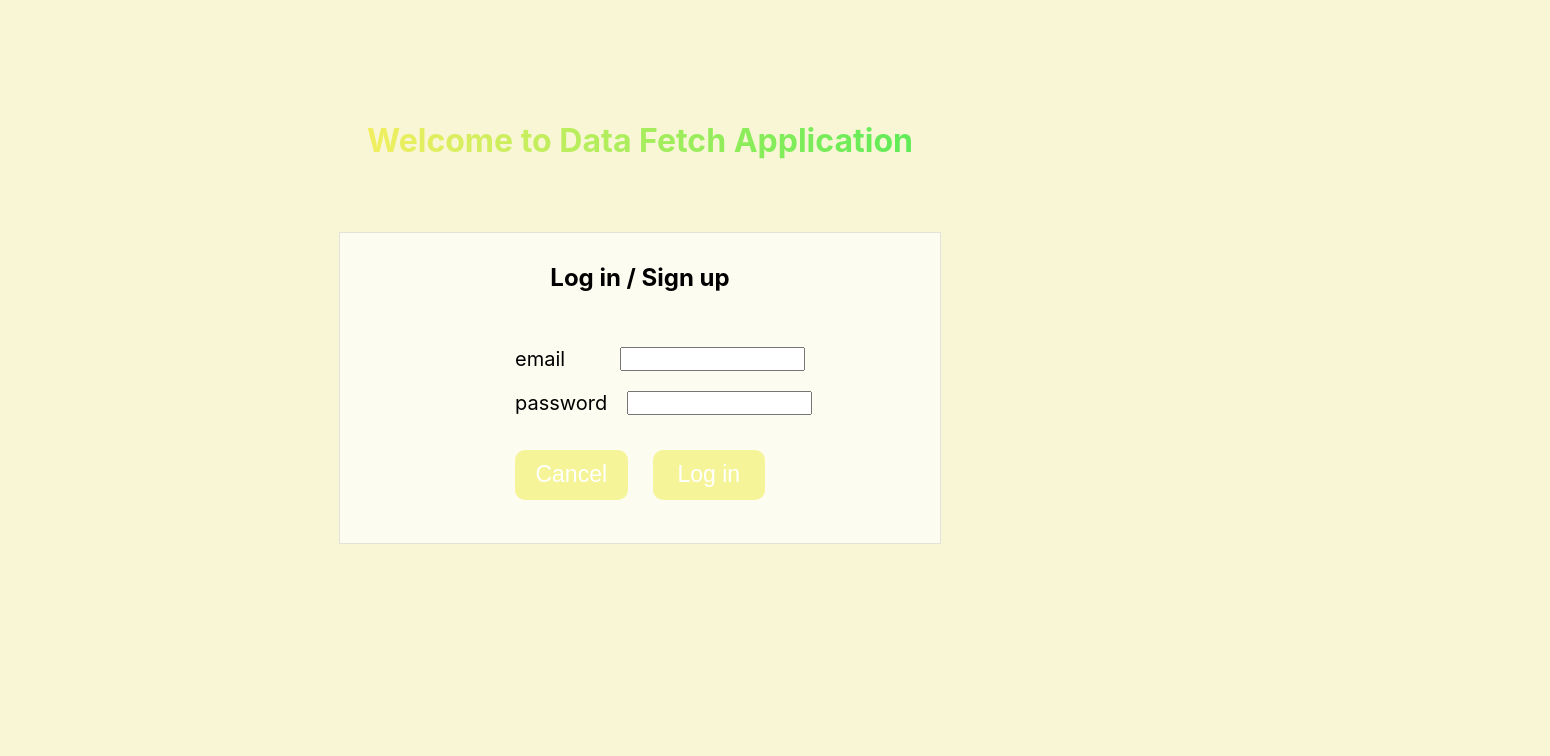
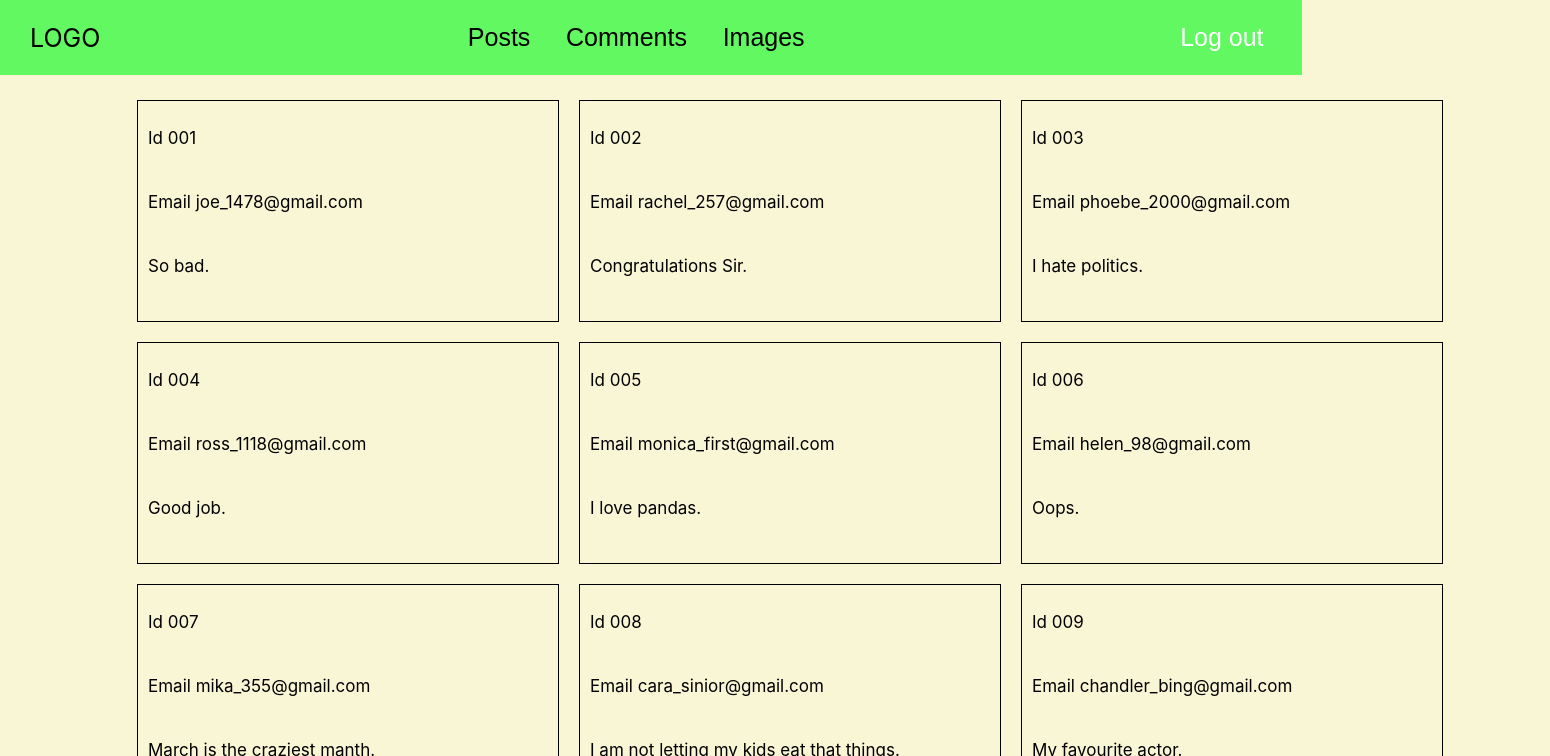
Before and after one commit to AnnaAristakesyan/data-fetch-application, a React (Create React App) app: page / in a window 1280 px wide. Shown: the top 756 px of the page, 1550 px wide, since content can reach past the window. Built offline with nearby package versions, Linux system fonts and the light colour scheme.

Commit message:
adding post and comments components

```diff
--- a/package.json
+++ b/package.json
@@ -9,6 +9,7 @@
     "@testing-library/user-event": "^13.5.0",
     "react": "^18.2.0",
     "react-dom": "^18.2.0",
+    "react-redux": "^9.1.1",
     "react-router-dom": "^6.22.3",
     "react-scripts": "5.0.1",
     "web-vitals": "^2.1.4"
--- a/src/App.js
+++ b/src/App.js
@@ -1,10 +1,11 @@
 import './App.css';
+import HomePage from './pages/HomePage/HomePage';
 import SignIn from './pages/SignIn/SignIn';
 
 function App() {
   return (
     <div className="App">
-    <SignIn/>
+    <HomePage/>
     </div>
   );
 }
--- /dev/null
+++ b/src/components/common/Comments/Comments.jsx
@@ -0,0 +1,18 @@
+import styles from "./comment.module.css";
+import { CommentBoxes } from "../Consts/commentsConst";
+
+function Comments (){
+    return(
+        <div className={styles.commentContainer}>
+        {CommentBoxes.map(([el1, el2, el3])=>(
+          <div className={styles.comBox}>
+              <p>Id {el1}</p>
+              <p>Email {el2}</p>
+              <p>{el3}</p>
+          </div>
+        ))}
+      </div>
+    );
+}
+
+export default Comments
--- /dev/null
+++ b/src/components/common/Comments/comment.module.css
@@ -0,0 +1,29 @@
+.commentContainer{
+    width: 190%;
+    display: flex;
+    padding-top: 100px;
+    padding-bottom: 20px;
+    padding-left:  30px;
+    flex-wrap: wrap;
+    flex-direction: row;
+    justify-content: center;
+    gap: 20px;
+    text-align: left;
+}
+.comBox{
+    display: flex;
+   flex-direction: column;
+   border: 1px solid black;
+   padding: 10px;
+   gap: 10px;
+   width: 400px;
+   height: 200px;
+   font-size: 17px;
+   transition: 0.3s;
+   cursor: pointer;
+}
+.comBox:hover{
+    box-shadow: 5px 5px 6px 0px rgba(177, 233, 56, 0.7);
+    border: 0.2px solid rgba(0, 0, 0, 0.186);
+    transition: 0.3s;
+}
--- /dev/null
+++ b/src/components/common/Consts/commentsConst.js
@@ -0,0 +1,10 @@
+export const CommentBoxes = [['001', 'joe_1478@gmail.com', 'So bad.'],
+['002', 'rachel_257@gmail.com', 'Congratulations Sir.'],
+['003', 'phoebe_2000@gmail.com', 'I hate politics.'],
+['004', 'ross_1118@gmail.com', 'Good job.'],
+['005', 'monica_first@gmail.com', 'I love pandas.'],
+['006', 'helen_98@gmail.com', 'Oops.'],
+['007', 'mika_355@gmail.com', 'March is the craziest manth.'],
+['008', 'cara_sinior@gmail.com', 'I am not letting my kids eat that things.'],
+['009', 'chandler_bing@gmail.com', 'My favourite actor.'],
+]
--- /dev/null
+++ b/src/components/common/Consts/postsConst.js
@@ -0,0 +1,13 @@
+export const PostsBoxes = [["Tesla to cut around 15,000 jobs under Musk drive for 'productivity' - reports",
+ "The electric vehicle maker, founded and run by Elon Musk, was yet to comment on a story earlier on Monday by Electrek that it was to axe about 15,000 personnel."],
+ ["Michael Douglas has won Oscars for both acting and producing",
+"The 79-year-old is a renowned figure in the film industry having produced and starred in a selection of award-winning films."],
+["Deadline to register to vote in local elections this evening",
+"The deadline is fast approaching for voters to be able to cast their ballots on 2 May, when polls are taking place across the country."],
+["Three of the 'big four' boiler manufacturers for the UK cannot guarantee customers", "In January boiler-makers hiked costs by up to an extra £120 per boiler to cover anticipated penalties for a green scheme - which has now been delayed."],
+["Pandas are not good at reproducing", "Feeding captive pandas a seasonal diet could help them reproduce, according to a new study from Beijing. The species are particularly bad at reproducing, which hampers conservation efforts."],
+["Creating fake images of another person to become a criminal offence", "Love Island's Cally Jane Beech has praised the new law, which would see 'malicious' people who create explicit deepfakes face an unlimited fine."],
+["A storm wreaked havoc across the UK", "Storm Babet ravaged parts of the country last October, with the Musselburgh coastline suffering a major hit with around 4,000 cubic metres of sediment removed from its beaches."],
+["Chemicals' found in more than half of food", "Strawberries were found to be the worst when it came to presenting residues of PFAs, long-lasting toxins which have been linked to serious health issues."],
+["Leonardo DiCaprio urges", "The American actor took to Instagram to share the message of the Scottish Rewilding Alliance with his 62.1 million followers."],
+]
--- /dev/null
+++ b/src/components/common/Posts/Posts.jsx
@@ -0,0 +1,16 @@
+import styles from './posts.module.css';
+import { PostsBoxes } from '../Consts/postsConst';
+
+function Posts(){
+    return (
+        <div className={styles.postsContainer}>
+          {PostsBoxes.map(([el1, el2])=>(
+            <div className={styles.BoxPost}>
+                <h4>{el1}</h4>
+                <p>{el2}</p>
+            </div>
+          ))}
+        </div>
+    );
+}
+export default Posts
--- /dev/null
+++ b/src/components/common/Posts/posts.module.css
@@ -0,0 +1,29 @@
+.postsContainer{
+    width: 190%;
+    display: flex;
+    padding-top: 100px;
+    padding-bottom: 20px;
+    padding-left:  30px;
+    flex-wrap: wrap;
+    flex-direction: row;
+    justify-content: center;
+    gap: 20px;
+    text-align: left;
+}
+.BoxPost{
+   display: flex;
+   flex-direction: column;
+   border: 1px solid black;
+   padding: 10px;
+   gap: 10px;
+   width: 400px;
+   height: 200px;
+   font-size: 15px;
+   transition: 0.3s;
+   cursor: pointer;
+}
+.BoxPost:hover{
+    box-shadow: 5px 5px 6px 0px rgba(56, 233, 56, 0.7);
+    border: 0.2px solid rgba(0, 0, 0, 0.186);
+    transition: 0.3s;
+}
--- a/src/pages/HomePage/HomePage.jsx
+++ b/src/pages/HomePage/HomePage.jsx
@@ -0,0 +1,25 @@
+import Comments from '../../components/common/Comments/Comments';
+import Posts from '../../components/common/Posts/Posts';
+import styles from './homePage.module.css';
+
+function HomePage(){
+    return(
+        <div className={styles.homeContainer}>
+            <header className={styles.header}>
+                <div className={styles.logo}>
+                    LOGO
+                </div>
+                <div className={styles.navBar}>
+                    <button className={styles.navButtons}>Posts</button>
+                    <button className={styles.navButtons}>Comments</button>
+                    <button className={styles.navButtons}>Images</button>
+                </div>
+                <div>
+                    <button  className={styles.logOut}>Log out</button>
+                    </div>
+            </header>
+            <Comments/>
+        </div>
+    );
+}
+export default HomePage
--- /dev/null
+++ b/src/pages/HomePage/homePage.module.css
@@ -0,0 +1,53 @@
+.homeContainer{
+    width: 100vh ;
+    height: 100%;
+
+}
+.header{
+    display: flex;
+    width: 97%;
+    height: 15px;
+    justify-content: space-between;
+    align-items: center;
+    padding: 30px;
+    background-color: rgb(97, 248, 97);
+    position: fixed;
+}
+.logo{
+    font-size: 25px;
+}
+.navBar{
+    display: flex;
+    align-items: center;
+    width: 30%;
+    justify-content: space-around;
+}
+.navButtons{
+    background-color: rgb(97, 248, 97);
+    border: none;
+    height: 35px;
+    font-size: 25px;
+    cursor: pointer;
+    transition: 0.3s;
+
+}
+.navButtons:hover{
+    border-bottom: 1px solid black;
+    transition: 0.3s;
+}
+.logOut{
+    background-color: rgb(97, 248, 97);
+    height: 35px;
+    border-radius: 5px;
+    border: none;
+    font-size: 25px;
+    cursor: pointer;
+    color: white;
+    transition: 0.3s;
+    margin: 2px;
+}
+.logOut:hover {
+    background-color: white;
+    color: rgb(97, 248, 97);
+    transition: 0.3s;
+}
```
Also changed, not shown: src/app/store.js (added), 1 other file (tests, documents, lock files or other folders).
